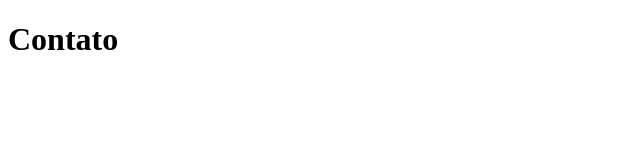
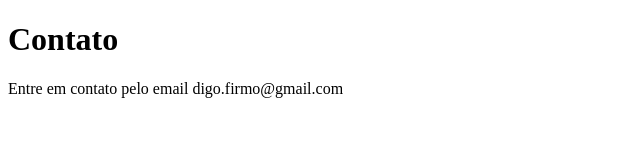
Before and after one commit to digofirmo/sistema-de-cadastro, a plain HTML site: page contato.html in a window 1280 px wide. Shown: the whole page, without its empty margins (0-640 px from the left). Drawn offline with Linux system fonts and the light colour scheme.

Commit message:
adicionando email

```diff
--- a/contato.html
+++ b/contato.html
@@ -7,5 +7,6 @@
 </head>
 <body>
     <h1>Contato</h1>
+    <p>Entre em contato pelo email digo.firmo@gmail.com</p>
 </body>
 </html>
```
